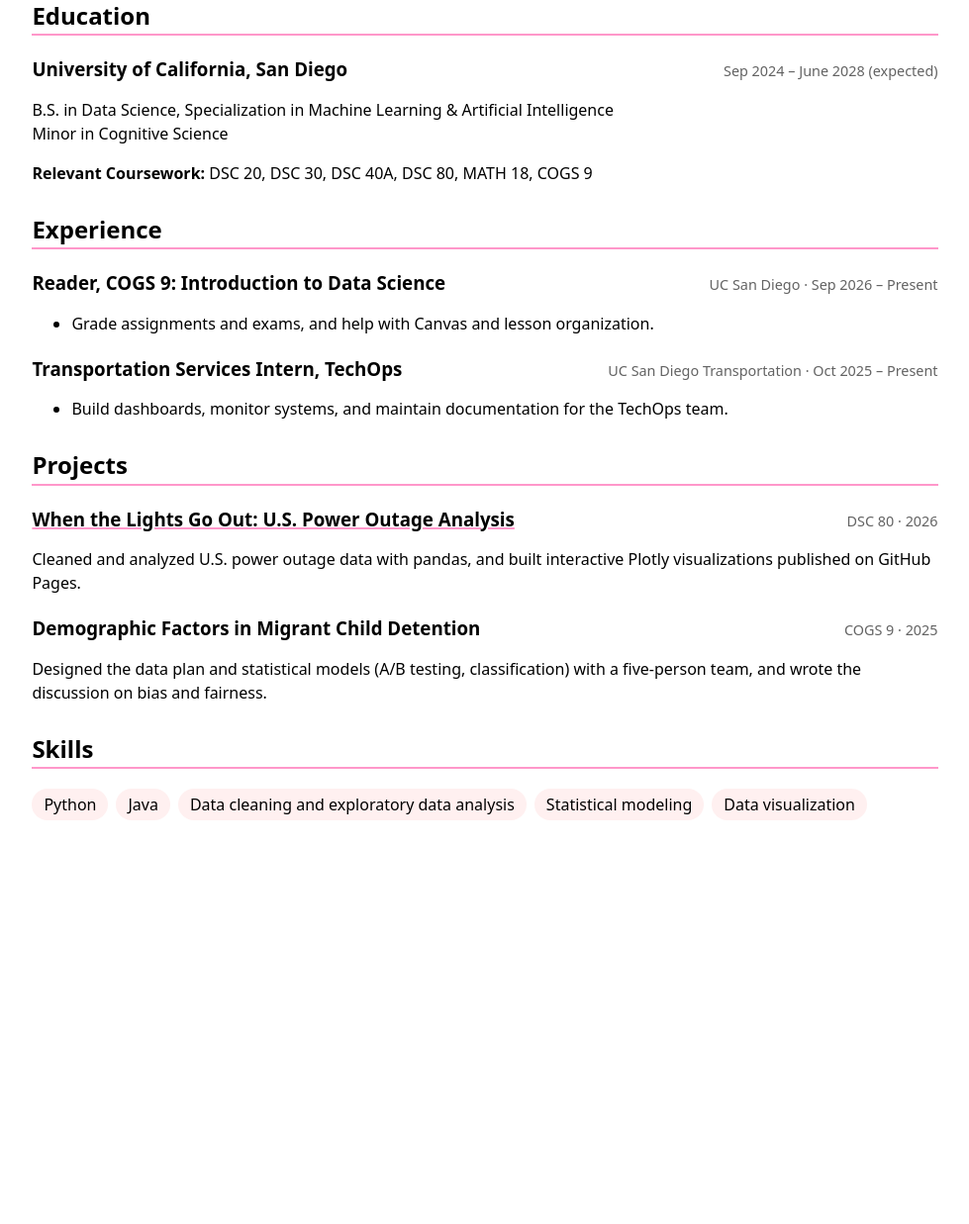
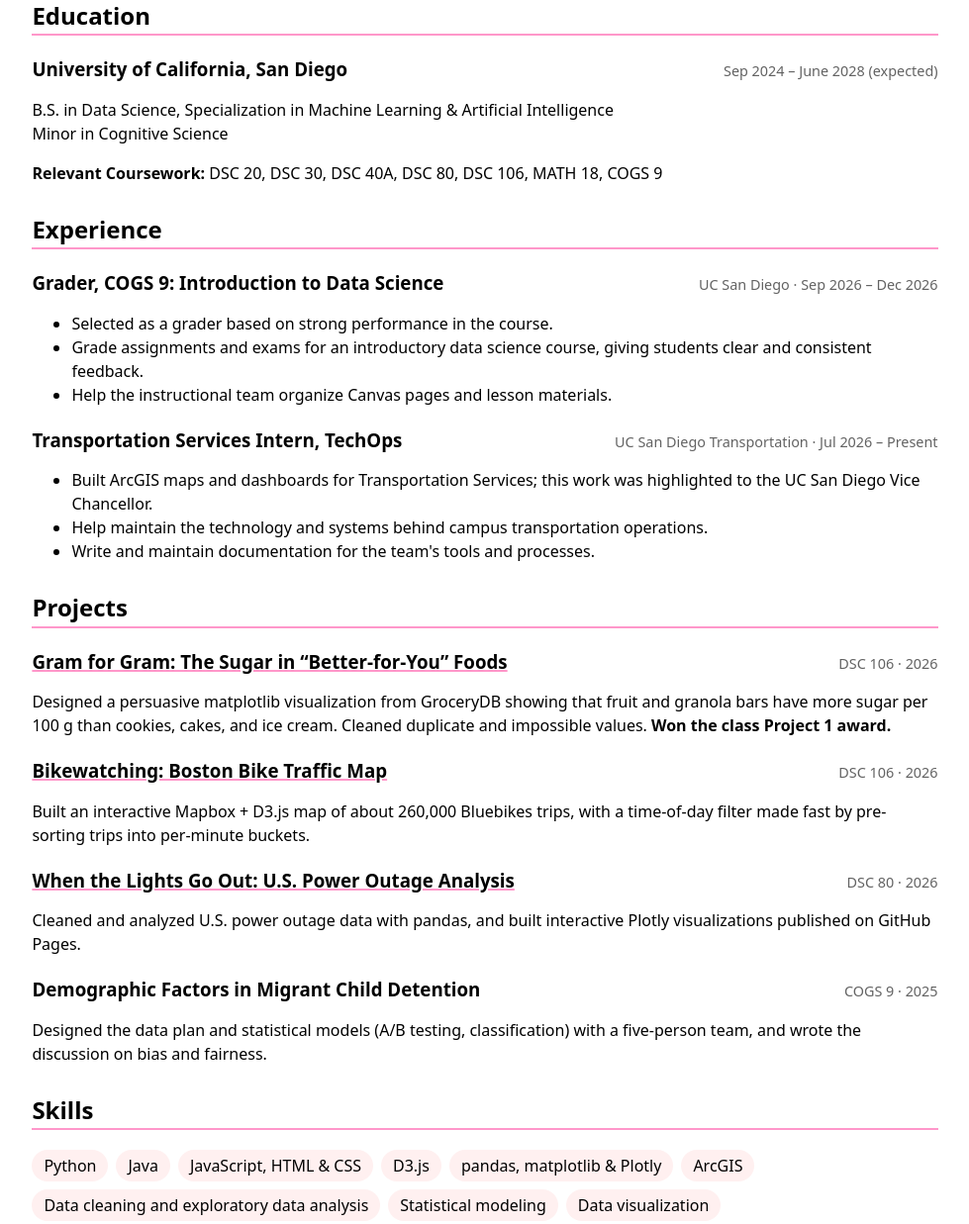
Before and after one commit to ashadiekmann/portfolio, a website: page resume/index.html in a window 1280 px wide. Shown: the part 202-1439 px from the top of the page at 99% size, without its empty margins (150-1129 px from the left). Before the commit the page ends 1063 px from the top, so only its background shows below. Drawn offline with Linux system fonts and the light colour scheme.

Commit message:
Update resume: jobs, new projects, skills

```diff
--- a/resume/index.html
+++ b/resume/index.html
@@ -20,7 +20,7 @@
             </header>
             <p>B.S. in Data Science, Specialization in Machine Learning &amp; Artificial Intelligence<br>
             Minor in Cognitive Science</p>
-            <p><strong>Relevant Coursework:</strong> DSC 20, DSC 30, DSC 40A, DSC 80, MATH 18, COGS 9</p>
+            <p><strong>Relevant Coursework:</strong> DSC 20, DSC 30, DSC 40A, DSC 80, DSC 106, MATH 18, COGS 9</p>
         </article>
     </section>
 
@@ -28,26 +28,44 @@
         <h2>Experience</h2>
         <article>
             <header>
-                <h3>Reader, COGS 9: Introduction to Data Science</h3>
-                <p>UC San Diego · <time datetime="2026-09">Sep 2026</time> – Present</p>
+                <h3>Grader, COGS 9: Introduction to Data Science</h3>
+                <p>UC San Diego · <time datetime="2026-09">Sep 2026</time> – <time datetime="2026-12">Dec 2026</time></p>
             </header>
             <ul>
-                <li>Grade assignments and exams, and help with Canvas and lesson organization.</li>
+                <li>Selected as a grader based on strong performance in the course.</li>
+                <li>Grade assignments and exams for an introductory data science course, giving students clear and consistent feedback.</li>
+                <li>Help the instructional team organize Canvas pages and lesson materials.</li>
             </ul>
         </article>
         <article>
             <header>
                 <h3>Transportation Services Intern, TechOps</h3>
-                <p>UC San Diego Transportation · <time datetime="2025-10">Oct 2025</time> – Present</p>
+                <p>UC San Diego Transportation · <time datetime="2026-07">Jul 2026</time> – Present</p>
             </header>
             <ul>
-                <li>Build dashboards, monitor systems, and maintain documentation for the TechOps team.</li>
+                <li>Built ArcGIS maps and dashboards for Transportation Services; this work was highlighted to the UC San Diego Vice Chancellor.</li>
+                <li>Help maintain the technology and systems behind campus transportation operations.</li>
+                <li>Write and maintain documentation for the team's tools and processes.</li>
             </ul>
         </article>
     </section>
 
     <section>
         <h2>Projects</h2>
+        <article>
+            <header>
+                <h3><a href="https://ashadiekmann.github.io/portfolio/images/sugar-drips.png">Gram for Gram: The Sugar in “Better-for-You” Foods</a></h3>
+                <p>DSC 106 · <time datetime="2026">2026</time></p>
+            </header>
+            <p>Designed a persuasive matplotlib visualization from GroceryDB showing that fruit and granola bars have more sugar per 100 g than cookies, cakes, and ice cream. Cleaned duplicate and impossible values. <strong>Won the class Project 1 award.</strong></p>
+        </article>
+        <article>
+            <header>
+                <h3><a href="https://ashadiekmann.github.io/bikewatching/">Bikewatching: Boston Bike Traffic Map</a></h3>
+                <p>DSC 106 · <time datetime="2026">2026</time></p>
+            </header>
+            <p>Built an interactive Mapbox + D3.js map of about 260,000 Bluebikes trips, with a time-of-day filter made fast by pre-sorting trips into per-minute buckets.</p>
+        </article>
         <article>
             <header>
                 <h3><a href="https://ashadiekmann.github.io/power-outage-analysis/">When the Lights Go Out: U.S. Power Outage Analysis</a></h3>
@@ -69,6 +87,10 @@
         <ul class="skills">
             <li>Python</li>
             <li>Java</li>
+            <li>JavaScript, HTML &amp; CSS</li>
+            <li>D3.js</li>
+            <li>pandas, matplotlib &amp; Plotly</li>
+            <li>ArcGIS</li>
             <li>Data cleaning and exploratory data analysis</li>
             <li>Statistical modeling</li>
             <li>Data visualization</li>
```
